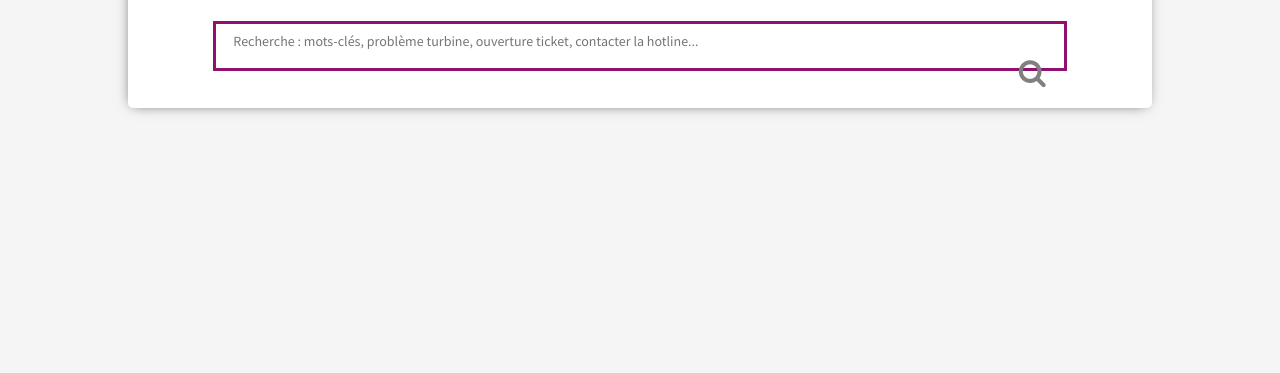
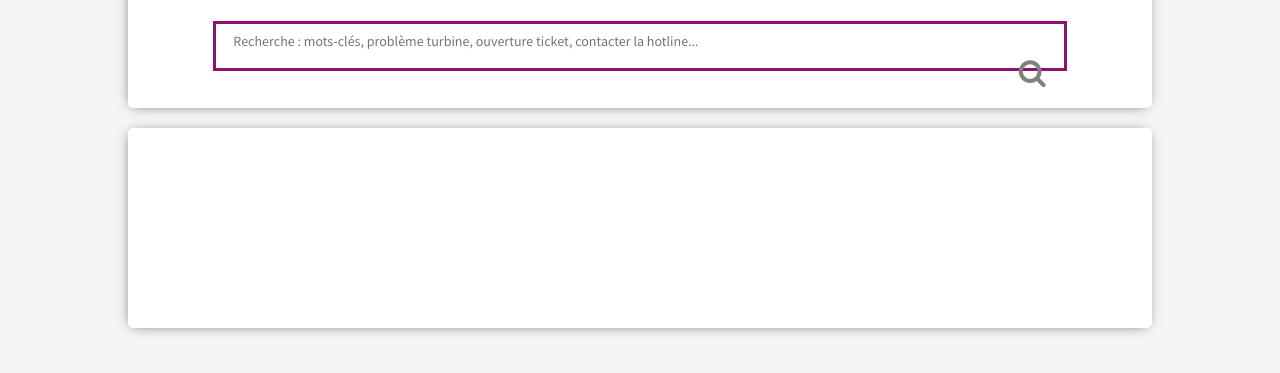
Before and after one commit to Minidecofapiman/recrutons-lavenir, a website: page index.html at #!/search in a window 1280 px wide. Shown: the part 173-546 px from the top of the page. Drawn offline with nearby package versions, Linux system fonts and the light colour scheme; some packages are replaced by stand-ins of ours.

Commit message:
modiidcie^pfd

```diff
--- a/components/search/search.html
+++ b/components/search/search.html
@@ -15,3 +15,9 @@
         </div>
     </div>
 </div>
+<br>
+<div class="">
+    <div class="container-perso-search">
+
+    </div>
+</div>
```
